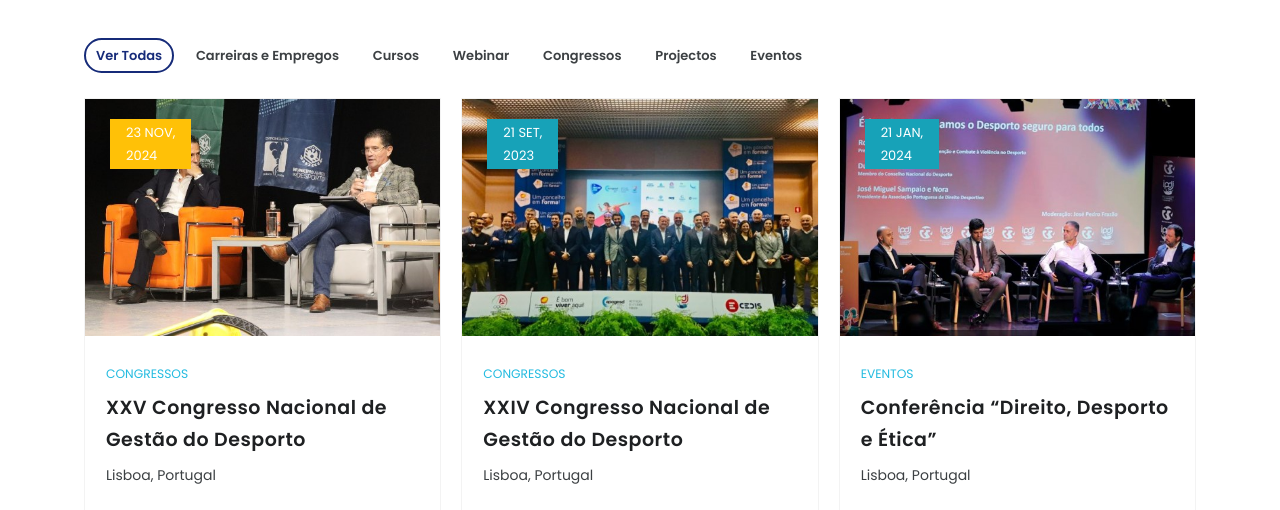
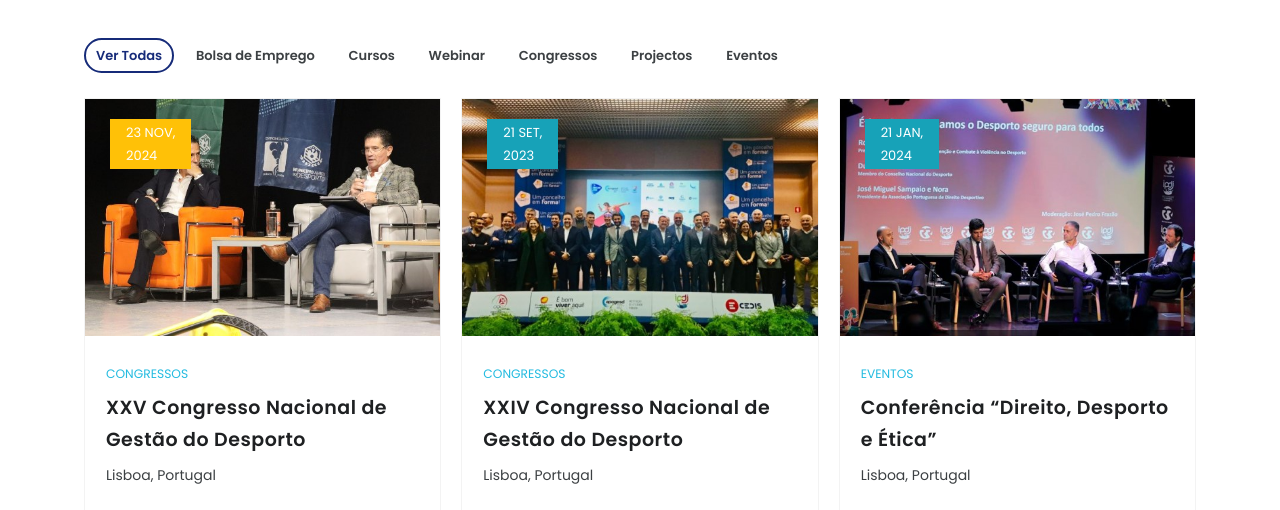
Before and after one commit to miguelfernandesidesign/Dev-APOGesd, a plain HTML site: page todas-noticias.html in a window 1280 px wide. Shown: the part 290-800 px from the top of the page. Drawn offline with Linux system fonts and the light colour scheme; files whose address does not match are found by name.

Commit message:
Update todas-noticias.html

```diff
--- a/todas-noticias.html
+++ b/todas-noticias.html
@@ -309,7 +309,7 @@
                 <nav class="grid-filter gf-outline" data-layout="#portfolio">
                     <ul>
                         <li class="active"><a href="#" data-category="*">Ver Todas</a></li>
-                        <li><a href="#" data-category=".ct-jobs">Carreiras e Empregos</a></li>
+                        <li><a href="#" data-category=".ct-jobs">Bolsa de Emprego</a></li>
                         <li><a href="#" data-category=".ct-courses">Cursos</a></li>
                         <li><a href="#" data-category=".ct-webinar">Webinar</a></li>
                         <li><a href="#" data-category=".ct-congress">Congressos</a></li>
```
